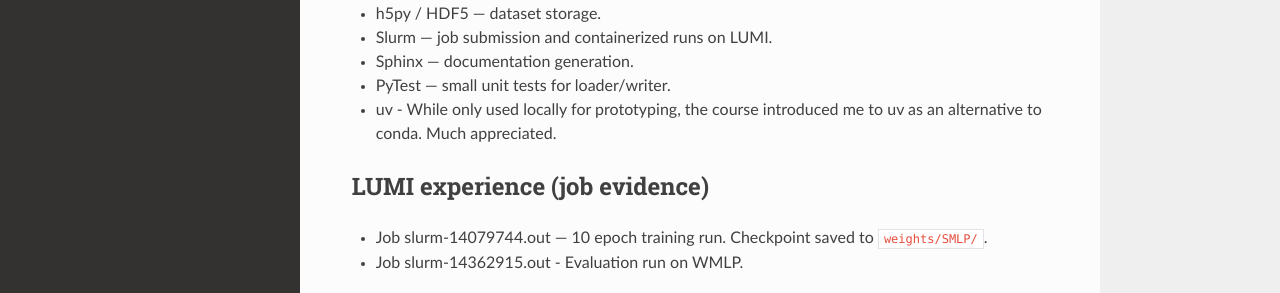
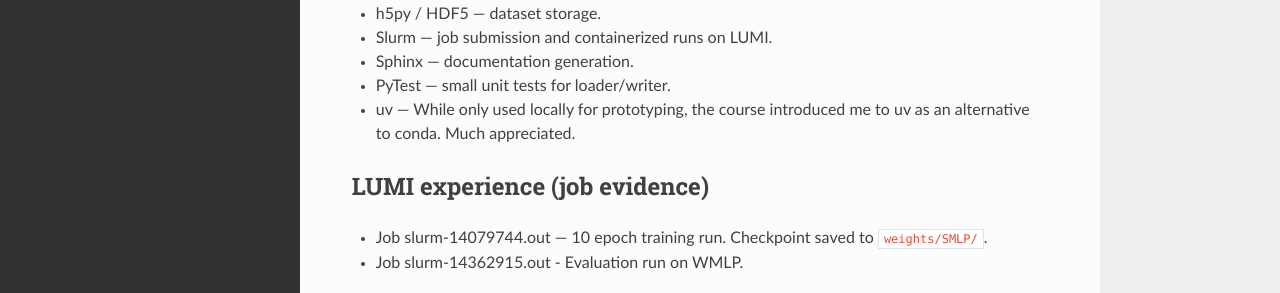
Before and after one commit to youssefwally/DJSW_collaborative_coding, a Sphinx documentation site: the page built from docs/pages/individual_reports/sigurd.md, in a window 1280 px wide and 900 px high, scrolled down 3645 px. Shown: the part 315-608 px from the top of the window. Built offline with Sphinx 7.4.7 and the Read the Docs theme 3.1.0, drawn with Linux system fonts in a browser that asks for light colours; pages that are not in the unit, such as notebooks, are missing from menus.

```diff
--- a/docs/pages/individual_reports/sigurd.md
+++ b/docs/pages/individual_reports/sigurd.md
@@ -120,7 +120,7 @@ What could have been done differently.
 - Slurm — job submission and containerized runs on LUMI.
 - Sphinx — documentation generation.
 - PyTest — small unit tests for loader/writer.
-- uv - While only used locally for prototyping, the course introduced me to uv as an alternative to conda. Much appreciated.
+- uv — While only used locally for prototyping, the course introduced me to uv as an alternative to conda. Much appreciated.
 
 ## LUMI experience (job evidence)
 
```
